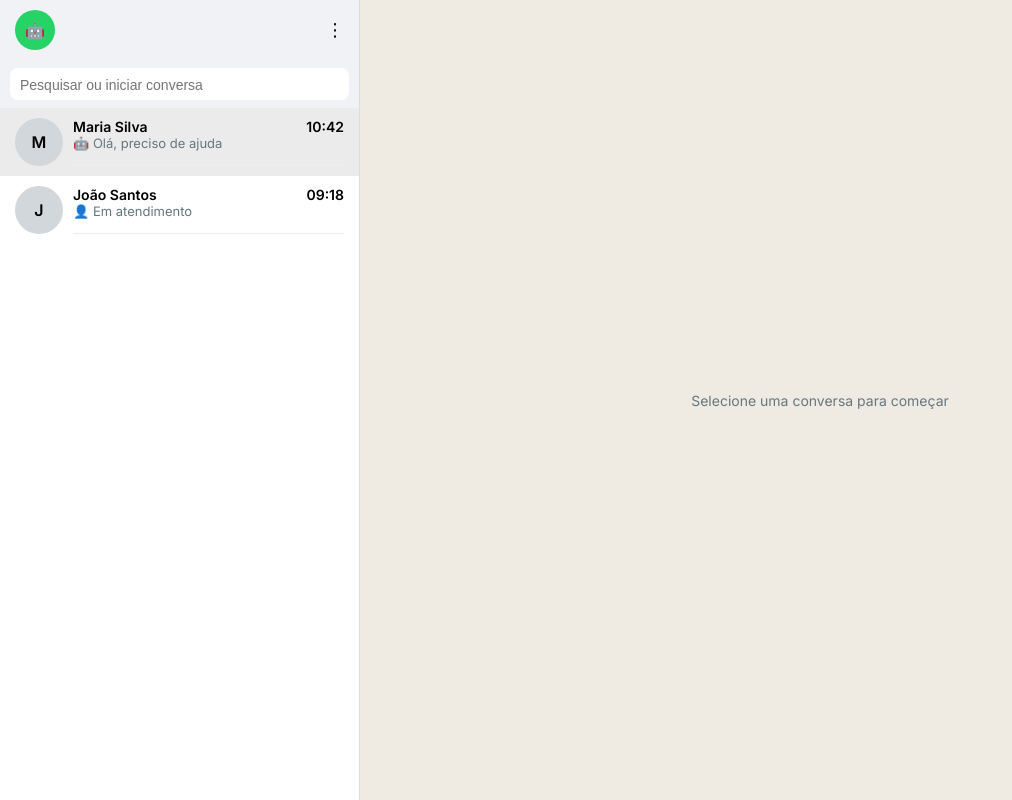
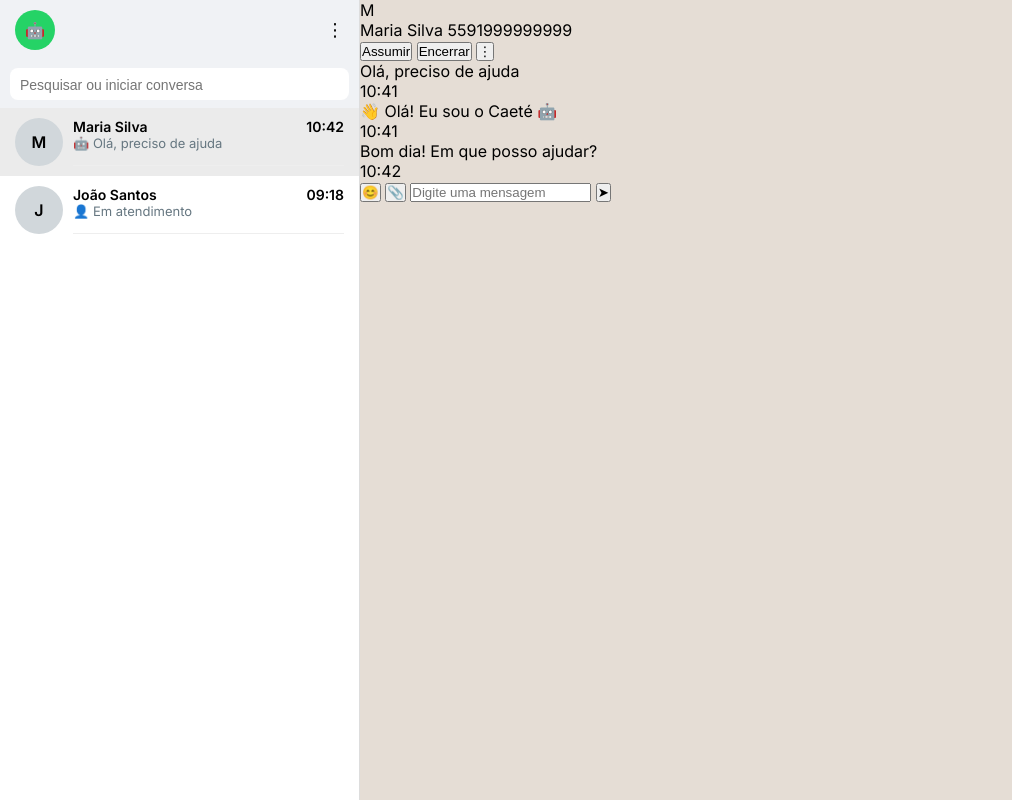
Before and after one commit to tecnologiasemedbraganca-hub/whatsapp-bot-render, a Flask app: page /painel/ in a window 1280 px wide. Shown: the whole page, without its empty margins (0-1012 px from the left). Run offline with Flask 3, Linux system fonts and the light colour scheme.

Commit message:
Update whatsapp.html

```diff
--- a/templates/whatsapp.html
+++ b/templates/whatsapp.html
@@ -83,12 +83,65 @@
 
     </aside>
 
-    <!-- CHAT (vem depois) -->
-    <main class="chat-empty">
-        <div class="chat-placeholder">
-            <span>Selecione uma conversa para começar</span>
+    <!-- CHAT -->
+<main class="chat">
+
+    <!-- CHAT HEADER -->
+    <div class="chat-header">
+
+        <div class="chat-user">
+            <div class="avatar">M</div>
+            <div class="chat-user-info">
+                <span class="name">Maria Silva</span>
+                <span class="phone">5591999999999</span>
+            </div>
         </div>
-    </main>
+
+        <div class="chat-actions">
+            <button class="btn assume">Assumir</button>
+            <button class="btn end">Encerrar</button>
+            <button class="icon-btn">⋮</button>
+        </div>
+
+    </div>
+
+    <!-- MESSAGES -->
+    <div class="chat-messages" id="chatMessages">
+
+        <div class="message user">
+            <span>Olá, preciso de ajuda</span>
+            <div class="meta">10:41</div>
+        </div>
+
+        <div class="message bot">
+            <span>👋 Olá! Eu sou o Caeté 🤖</span>
+            <div class="meta">10:41</div>
+        </div>
+
+        <div class="message agent">
+            <span>Bom dia! Em que posso ajudar?</span>
+            <div class="meta">10:42</div>
+        </div>
+
+    </div>
+
+    <!-- INPUT -->
+    <div class="chat-input">
+
+        <button class="icon-btn">😊</button>
+        <button class="icon-btn">📎</button>
+
+        <input
+            type="text"
+            id="messageInput"
+            placeholder="Digite uma mensagem"
+        >
+
+        <button class="send-btn" id="sendBtn">➤</button>
+
+    </div>
+
+</main>
 
 </div>
 
```
